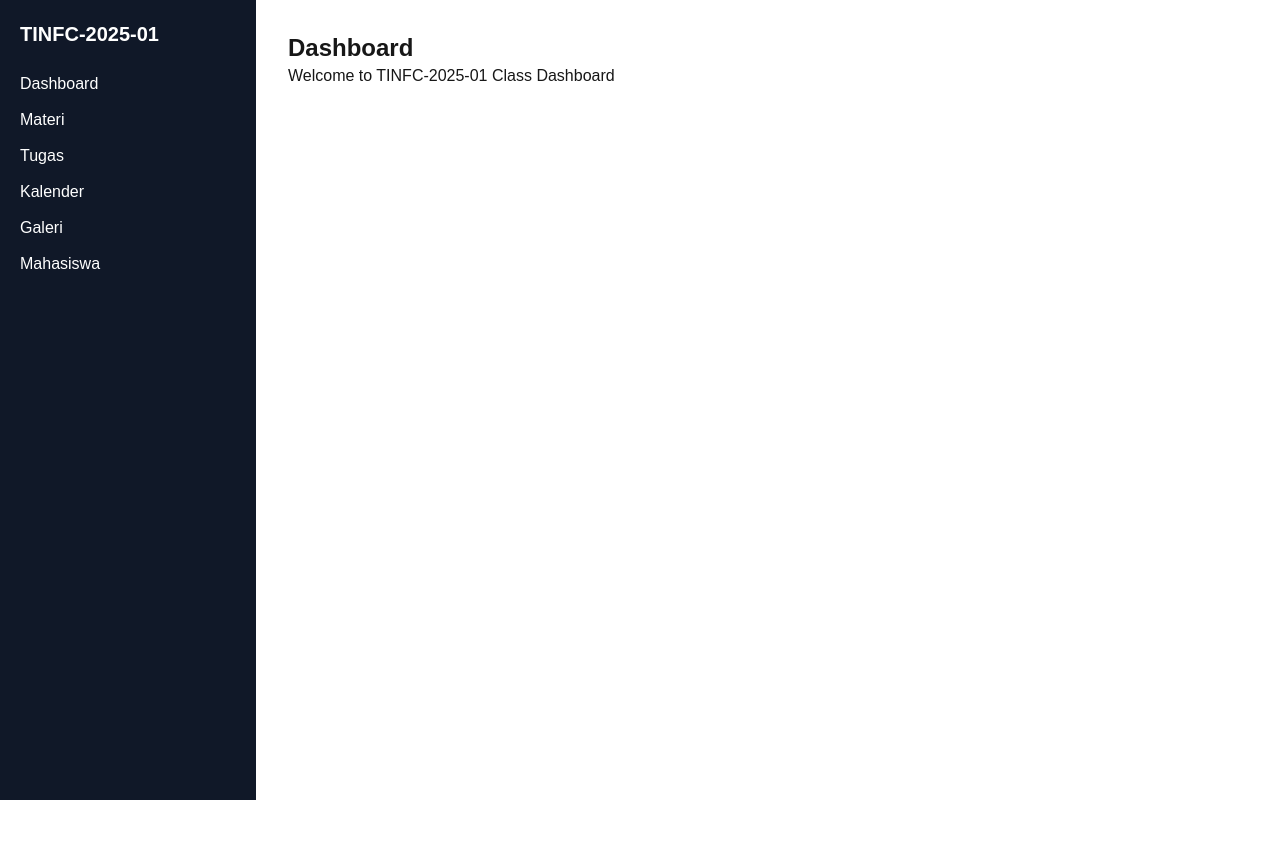
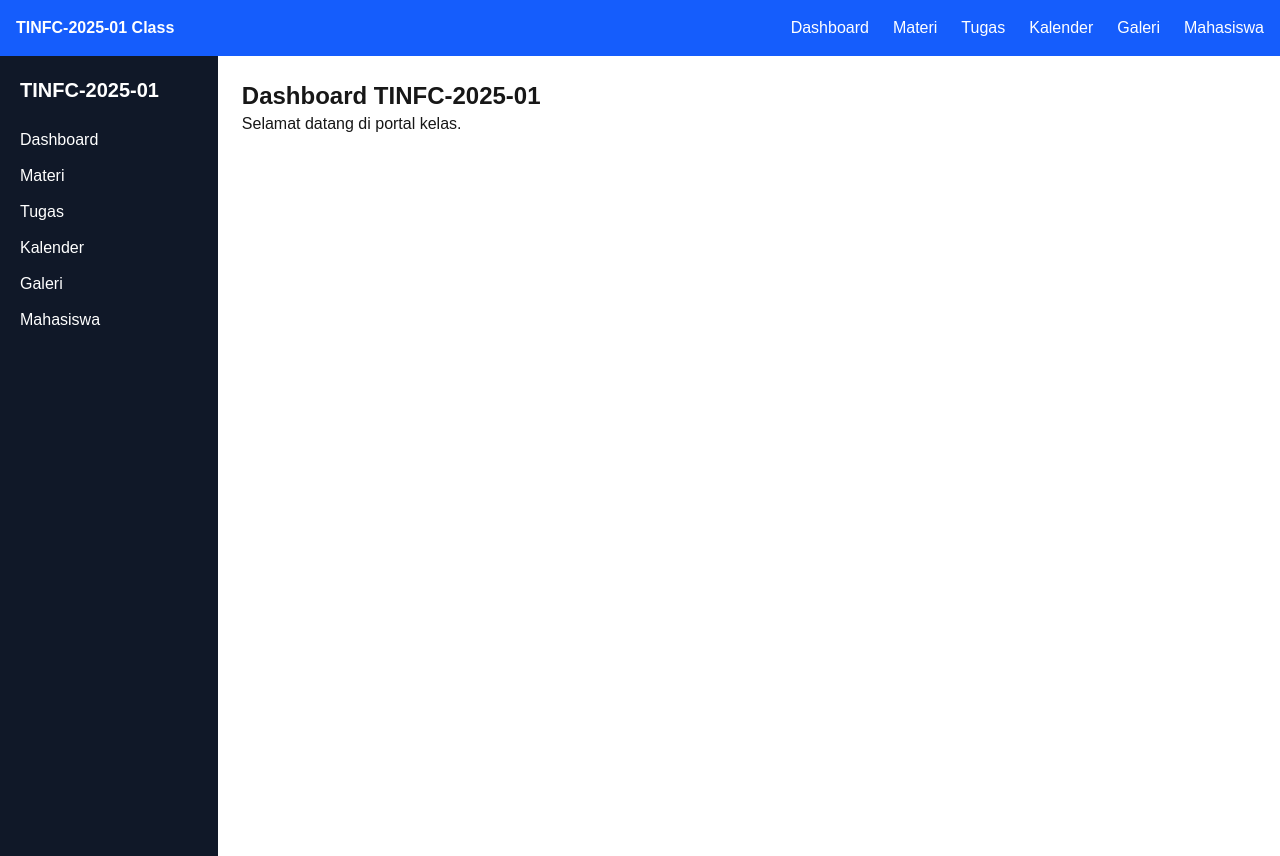
Before and after one commit to asepsaipullah09-ui/tinfc-2025-01-class, a Next.js app: page /dashboard in a window 1280 px wide. Before the commit the page ends 800 px from the top, so only its background shows below. Built offline with nearby package versions, Linux system fonts and the light colour scheme.

Commit message:
feat: add dashboard layout structure

```diff
--- /dev/null
+++ b/app/dashboard/layout.tsx
@@ -0,0 +1,22 @@
+import Navbar from "@/components/Navbar";
+import Sidebar from "@/components/Sidebar";
+
+export default function DashboardLayout({
+  children,
+}: {
+  children: React.ReactNode;
+}) {
+  return (
+    <div>
+      <Navbar />
+
+      <div className="flex">
+        <Sidebar />
+
+        <main className="p-6 w-full">
+          {children}
+        </main>
+      </div>
+    </div>
+  );
+}
--- a/app/dashboard/page.tsx
+++ b/app/dashboard/page.tsx
@@ -1,13 +1,10 @@
-import Sidebar from "@/components/Sidebar";
-
-export default function Dashboard() {
+export default function DashboardPage() {
   return (
-    <div className="flex">
-      <Sidebar />
-      <main className="flex-1 p-8">
-        <h1 className="text-2xl font-bold">Dashboard</h1>
-        <p>Welcome to TINFC-2025-01 Class Dashboard</p>
-      </main>
+    <div>
+      <h1 className="text-2xl font-bold">
+        Dashboard TINFC-2025-01
+      </h1>
+      <p>Selamat datang di portal kelas.</p>
     </div>
   );
 }
```
